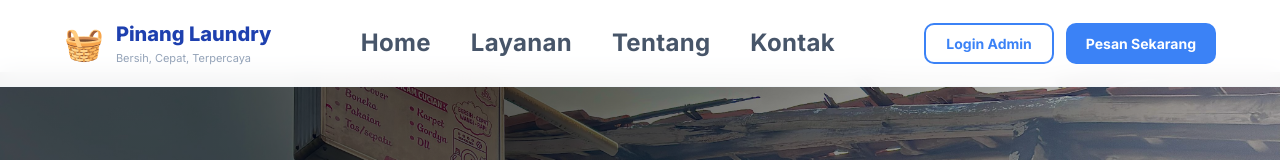
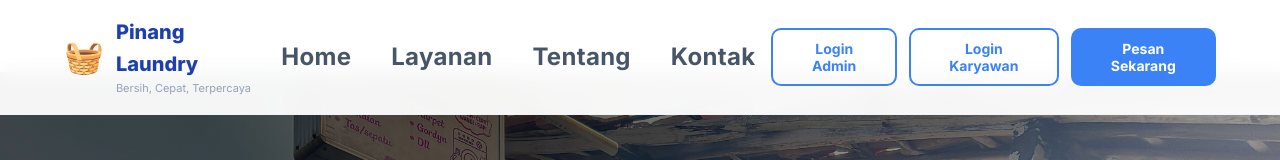
Before and after one commit to novacida00-create/pinang-laundry-frontend-v2, a React (Vite) app: page / in a window 1280 px wide. Shown: the top 160 px of the page. Built offline with nearby package versions, Linux system fonts and the light colour scheme; no server answers.

Commit message:
feat: tambah Login Karyawan di landing page

```diff
--- a/src/pages/KontakPage.jsx
+++ b/src/pages/KontakPage.jsx
@@ -32,6 +32,7 @@ export default function KontakPage() {
           </nav>
           <div className="lp-nav-btns" style={styles.navButtons}>
             <button onClick={() => navigate("/login")} style={styles.navLoginBtn}>Login Admin</button>
+            <button onClick={() => navigate("/karyawan/login")} style={styles.navLoginBtn}>Login Karyawan</button>
             <button onClick={() => navigate("/customer/login")} style={styles.navOrderBtn}>Pesan Sekarang</button>
           </div>
           <button className="lp-mobile-toggle" style={styles.mobileToggle} onClick={() => setMobileMenu(!mobileMenu)}>
--- a/src/pages/LandingPage.jsx
+++ b/src/pages/LandingPage.jsx
@@ -63,6 +63,7 @@ export default function LandingPage() {
 
           <div style={styles.navButtons} className="lp-nav-btns nav-btns">
             <button onClick={() => navigate("/login")} style={styles.navLoginBtn}>Login Admin</button>
+            <button onClick={() => navigate("/karyawan/login")} style={styles.navLoginBtn}>Login Karyawan</button>
             <button onClick={() => navigate("/customer/login")} style={styles.navOrderBtn}>Pesan Sekarang</button>
           </div>
 
@@ -78,6 +79,7 @@ export default function LandingPage() {
             <a href="#about" style={styles.mobileNavLink} onClick={() => setMobileMenu(false)}>Tentang</a>
             <a href="#contact" style={styles.mobileNavLink} onClick={() => setMobileMenu(false)}>Kontak</a>
             <button onClick={() => { setMobileMenu(false); navigate("/customer/login"); }} style={styles.mobileOrderBtn}>Pesan Sekarang</button>
+            <button onClick={() => { setMobileMenu(false); navigate("/karyawan/login"); }} style={styles.mobileOrderBtn}>Login Karyawan</button>
           </div>
         )}
       </header>
--- a/src/pages/LayananPage.jsx
+++ b/src/pages/LayananPage.jsx
@@ -71,6 +71,7 @@ export default function Layanan() {
 
           <div className="lp-nav-btns" style={styles.navButtons}>
             <button onClick={() => navigate("/login")} style={styles.navLoginBtn}>Login Admin</button>
+            <button onClick={() => navigate("/karyawan/login")} style={styles.navLoginBtn}>Login Karyawan</button>
             <button onClick={() => navigate("/customer/login")} style={styles.navOrderBtn}>Pesan Sekarang</button>
           </div>
 
--- a/src/pages/TentangPage.jsx
+++ b/src/pages/TentangPage.jsx
@@ -32,6 +32,7 @@ export default function TentangPage() {
           </nav>
           <div className="lp-nav-btns" style={styles.navButtons}>
             <button onClick={() => navigate("/login")} style={styles.navLoginBtn}>Login Admin</button>
+            <button onClick={() => navigate("/karyawan/login")} style={styles.navLoginBtn}>Login Karyawan</button>
             <button onClick={() => navigate("/customer/login")} style={styles.navOrderBtn}>Pesan Sekarang</button>
           </div>
           <button className="lp-mobile-toggle" style={styles.mobileToggle} onClick={() => setMobileMenu(!mobileMenu)}>
```
